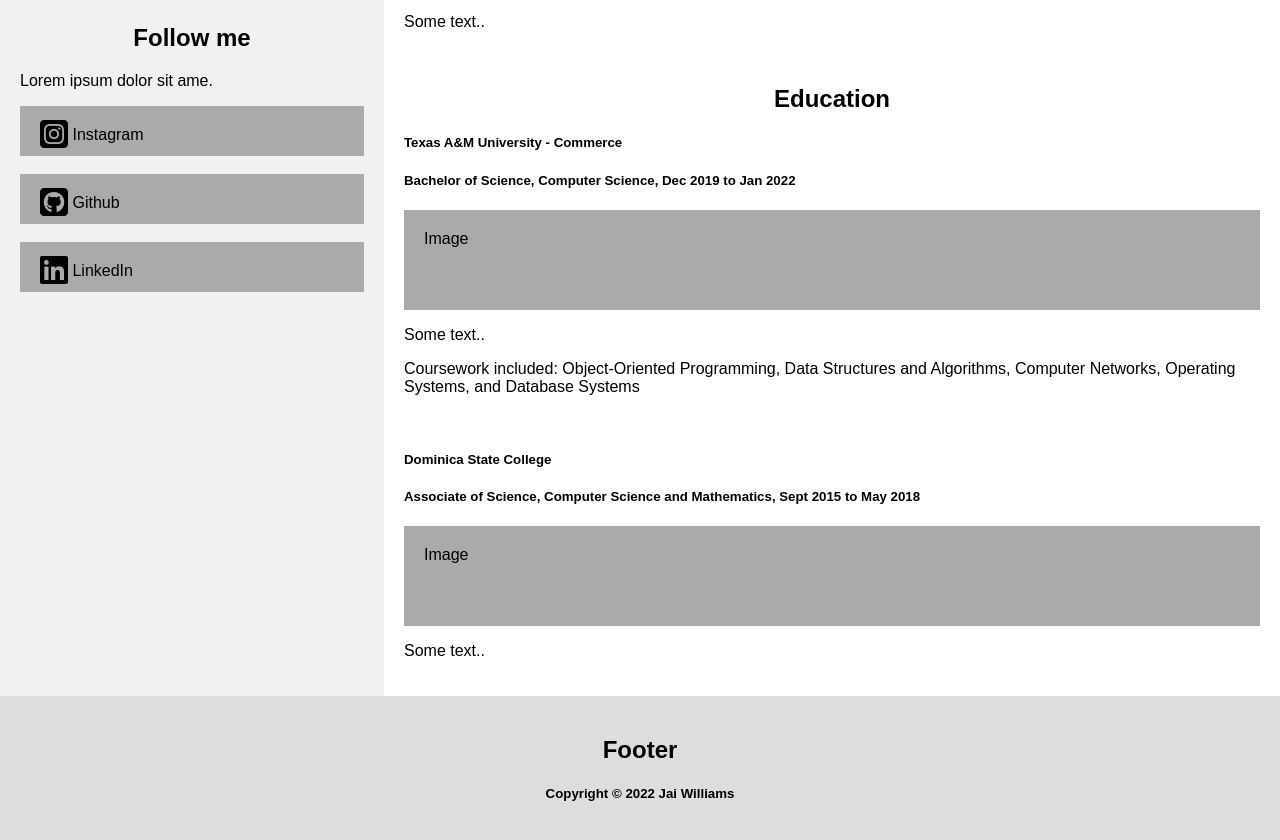
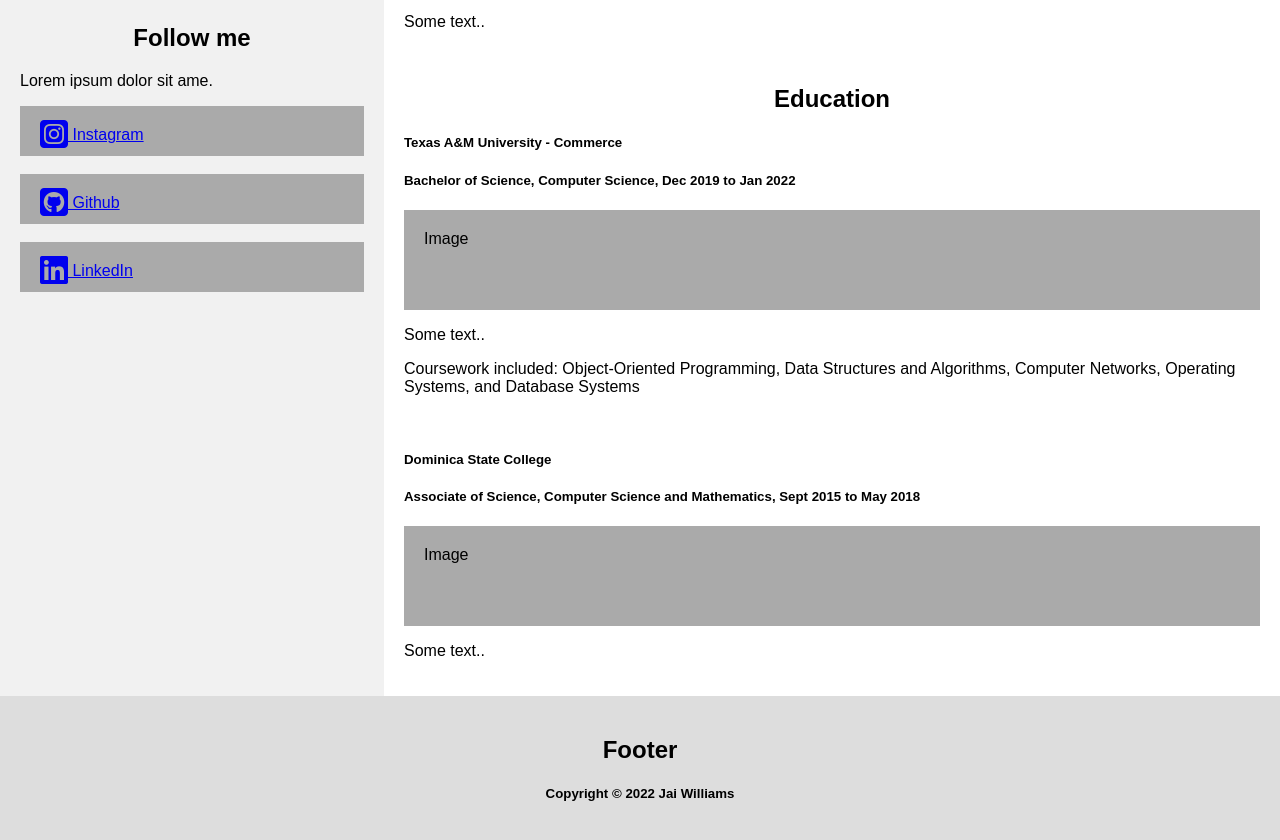
Before and after one commit to Jai-Williams/jai-williams.github.io, a plain HTML site: page index.html in a window 1280 px wide. Shown: the part 1051-1891 px from the top of the page. Drawn offline with Linux system fonts and the light colour scheme.

Commit message:
Update index.html

```diff
--- a/index.html
+++ b/index.html
@@ -138,7 +138,7 @@
     </div>
 
     <div class="navbar">
-        <a href="#" class="active">Home</a>
+        <a href="https://jai-williams.github.io/" class="active">Home</a>
         <a href="#">More About Me</a>
         <a href="#" class="right">Contact</a>
     </div>
@@ -162,9 +162,9 @@
             <br>
             <h2 class="center">Follow me</h2>
             <p>Lorem ipsum dolor sit ame.</p>
-            <div class="fakeimg" style="height:50px;"><i class="fa-brands fa-square-instagram fa-2xl"></i>  Instagram</div><br>
-            <div class="fakeimg" style="height:50px;"><i class="fa-brands fa-square-github fa-2xl"></i>  Github</div><br>
-            <div class="fakeimg" style="height:50px;"><i class="fa-brands fa-linkedin fa-2xl"></i>  LinkedIn</div>
+            <div class="fakeimg" style="height:50px;"><a href="https://www.instagram.com/jaiwilliams767/"><i class="fa-brands fa-square-instagram fa-2xl"></i>  Instagram</a></div><br>
+            <div class="fakeimg" style="height:50px;"><a href="https://github.com/Jai-Williams"><i class="fa-brands fa-square-github fa-2xl"></i>  Github</a></div><br>
+            <div class="fakeimg" style="height:50px;"><a href="https://www.linkedin.com/in/jai-g-williams/"><i class="fa-brands fa-linkedin fa-2xl"></i>  LinkedIn</a></div>
             <br>
         </div>
 
```
